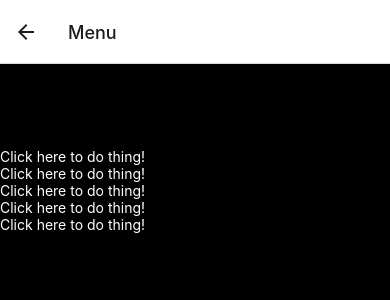
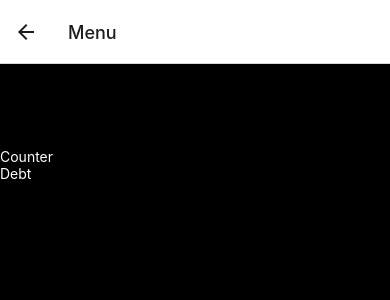
Before and after one commit to JoonatanSil/Life-Counter, a React Native app: screen /Menu in a window 390 px wide. Shown: the top 300 px of the page. Built offline with nearby package versions, Linux system fonts and the light colour scheme.

Commit message:
added navigation between menu and the two screens

```diff
--- a/App.js
+++ b/App.js
@@ -12,7 +12,7 @@ export default function App() {
   return (
     <NavigationContainer>
       <Stack.Navigator>
-        <Stack.Screen name="Debt" component={DebtScreen} options={{ headerShown: false }}></Stack.Screen>
+        <Stack.Screen name="Debt" component={DebtScreen} options={{ headerShown: false }} />
         <Stack.Screen name="Counter" component={CounterScreen} options={{ headerShown: false }} />
         <Stack.Screen name="Menu" component={MenuScreen} />
       </Stack.Navigator>
--- a/components/MenuItem.js
+++ b/components/MenuItem.js
@@ -1,12 +1,12 @@
 import React from 'react';
 import { StyleSheet, Text, View, Dimensions, TouchableOpacity } from 'react-native';
 
-const MenuItem = (props) => {
+const MenuItem = (props, { navigation }) => {
     return (
         <View style={{}}>
-            <TouchableOpacity>
+            <TouchableOpacity onPress={() => props.navigation.navigate(props.destination)}>
                 <Text style={{ color: "white" }}>
-                    Click here to do thing!
+                    {props.name}
                 </Text>
             </TouchableOpacity>
         </View>
--- a/screens/MenuScreen.js
+++ b/screens/MenuScreen.js
@@ -6,11 +6,11 @@ import PlayerLife from '../components/PlayerLife';
 const windowWidth = Dimensions.get('window').width;
 const windowHeight = Dimensions.get('window').height;
 
-const MenuScreen = () => {
+const MenuScreen = ({ navigation }) => {
     return (
         <SafeAreaView style={styles.container}>
-            <MenuItem />
-            <MenuItem />
+            <MenuItem name={"Counter"} destination={"Counter"} navigation={navigation} />
+            <MenuItem name={"Debt"} destination={"Debt"} navigation={navigation} />
             <MenuItem />
             <MenuItem />
             <MenuItem />
```
